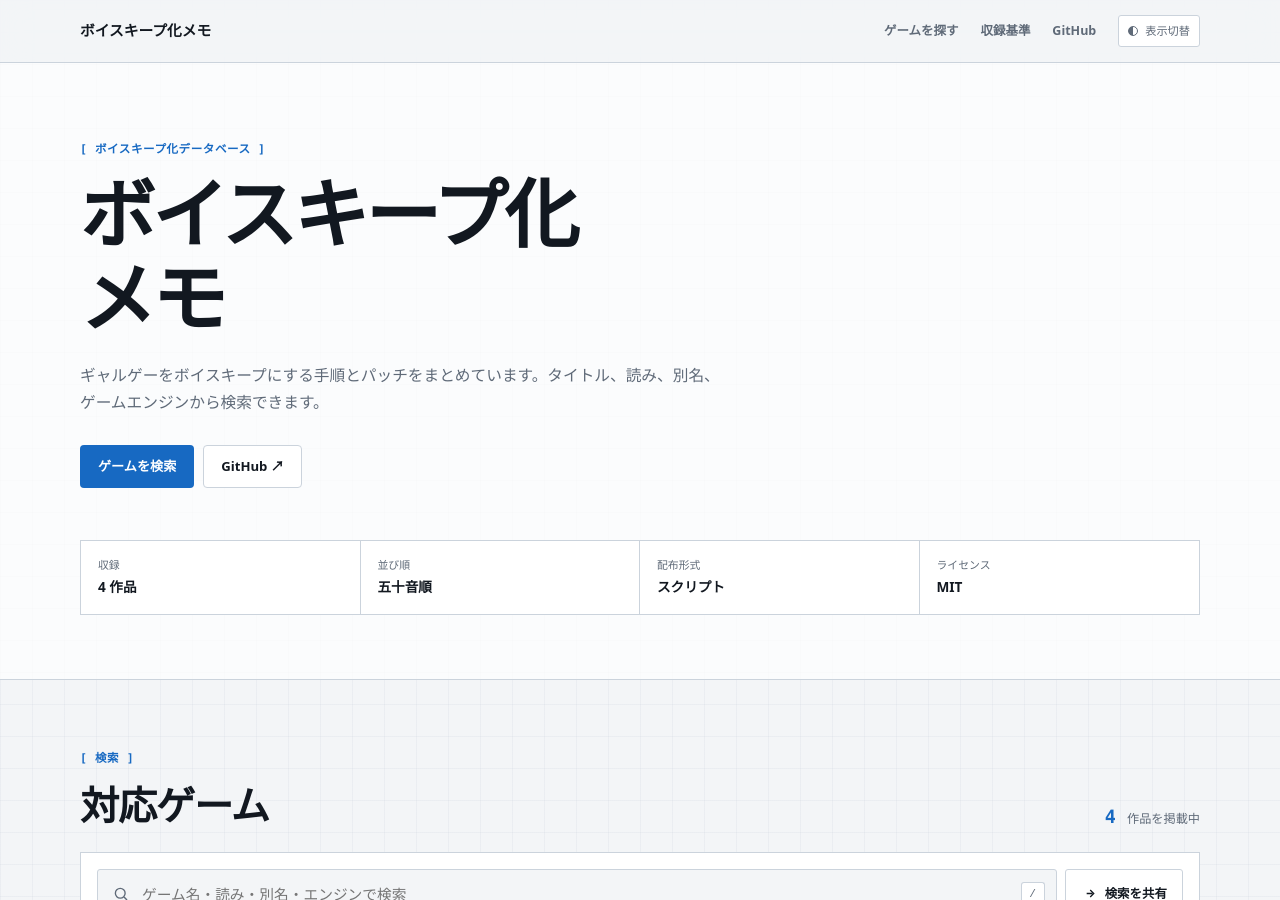
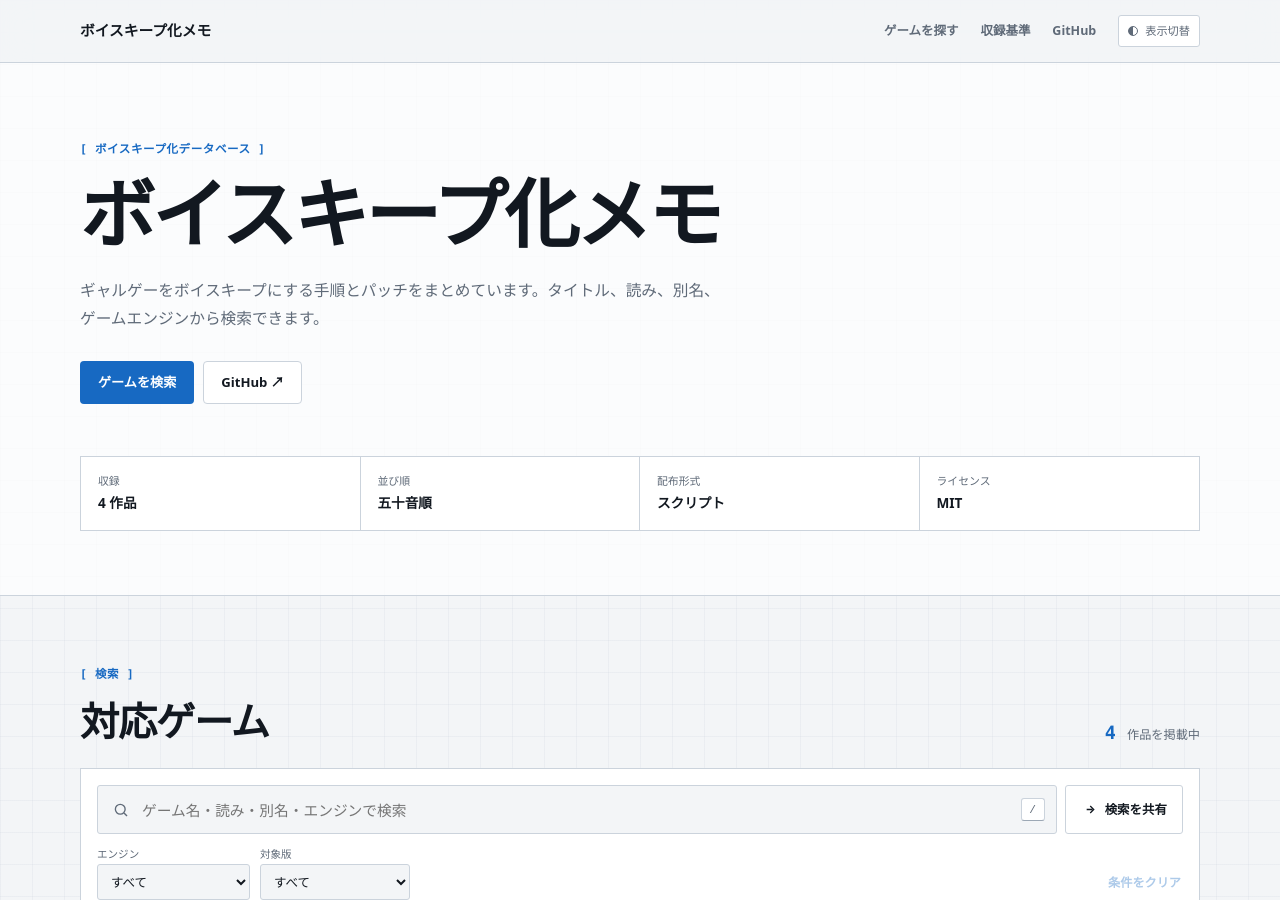
Before and after one commit to CjangCjengh/galgame-voice-keep, a Jekyll site: the page built from docs/index.html, in a window 1280 px wide and 900 px high. Built offline with Jekyll 4.4.1, drawn with Linux system fonts in a browser that asks for light colours.

Commit message:
Keep the site title on one line

```diff
--- a/docs/index.html
+++ b/docs/index.html
@@ -8,7 +8,7 @@ description: "ギャルゲーをボイスキープにする方法やパッチを
   <div class="shell">
     <div class="hero-copy">
       <p class="section-label">[ ボイスキープ化データベース ]</p>
-      <h1>ボイスキープ化<br>メモ</h1>
+      <h1>ボイスキープ化メモ</h1>
       <p class="hero-lead">ギャルゲーをボイスキープにする手順とパッチをまとめています。タイトル、読み、別名、ゲームエンジンから検索できます。</p>
       <div class="hero-actions">
         <a class="button primary" href="#search">ゲームを検索</a>
```
